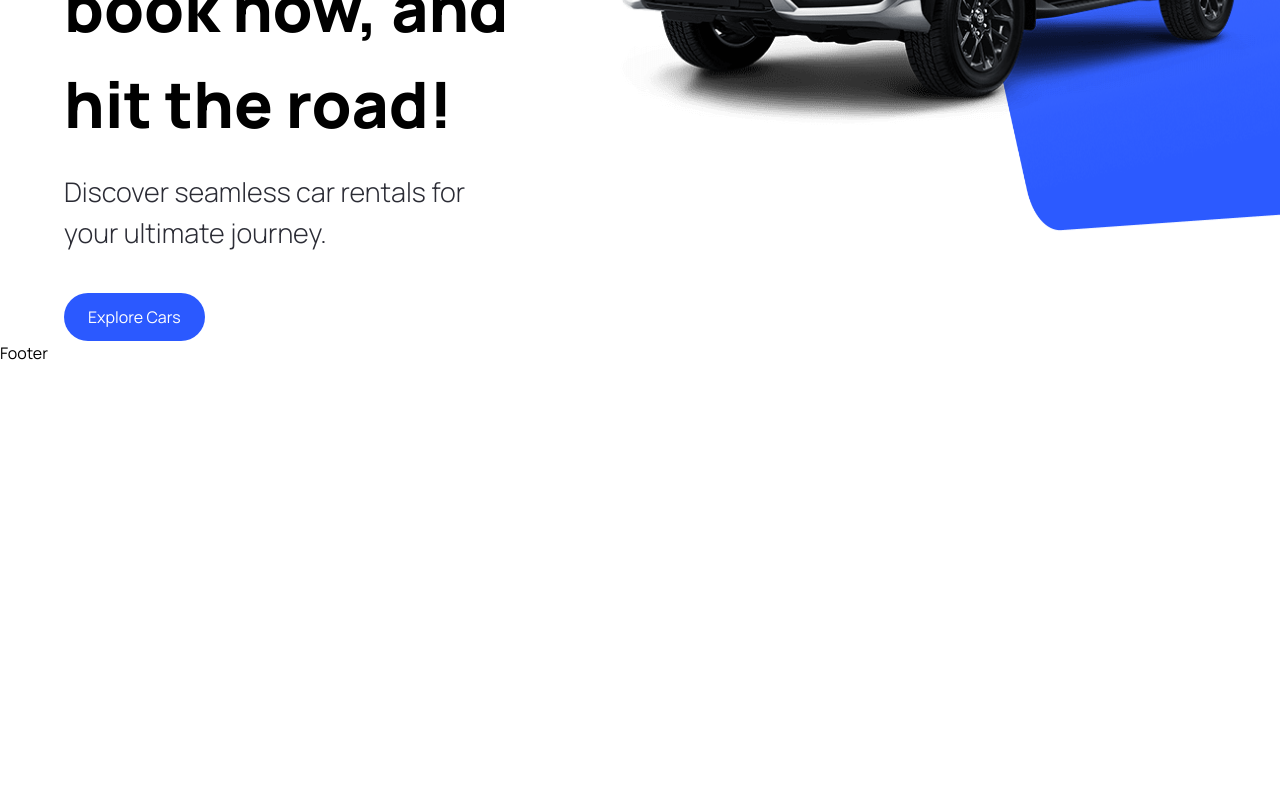
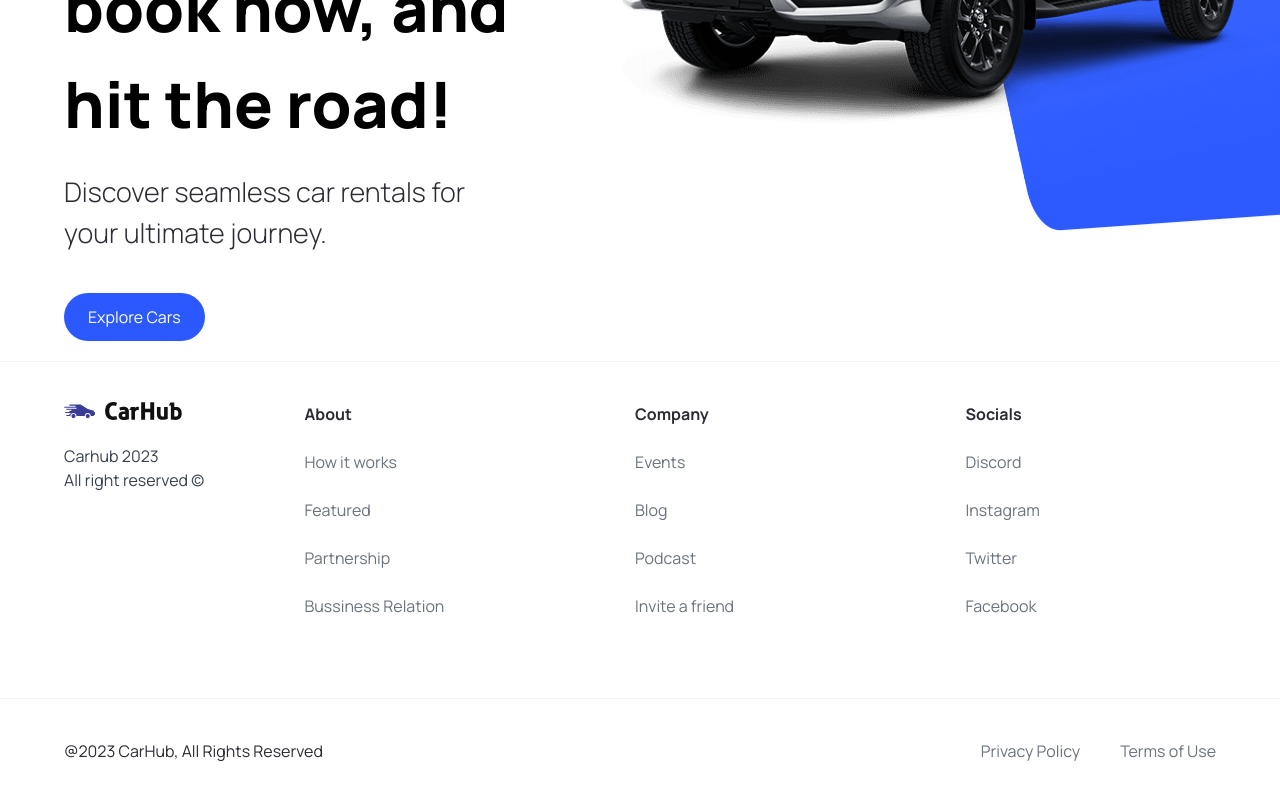
Before and after one commit to AnisBenFerhat/Car-Hub, a Next.js app: page / in a window 1280 px wide. Shown: the part 472-1272 px from the top of the page. Before the commit the page ends 837 px from the top, so only its background shows below. Built offline with nearby package versions, Linux system fonts and the light colour scheme.

Commit message:
Feat(Footer): Add Footer component
- Add Footer component with links and copyright details.
- Introduced constants for the whole project. Use the footer links
- Fix footer layout in globals

```diff
--- a/app/globals.css
+++ b/app/globals.css
@@ -1,4 +1,4 @@
-@import url("https://fonts.googleapis.com/css2?family=Manrope:wght@200;300;400;500;600;700;800&display=swap");
+@import url('https://fonts.googleapis.com/css2?family=Manrope:wght@200;300;400;500;600;700;800&display=swap');
 
 @tailwind base;
 @tailwind components;
@@ -8,7 +8,7 @@
   margin: 0;
   padding: 0;
   box-sizing: border-box;
-  font-family: "Manrope", sans-serif;
+  font-family: 'Manrope', sans-serif;
 }
 
 /* START: General styles */
@@ -170,7 +170,7 @@
 }
 
 .footer__links {
-  @apply flex-1 w-full flex md:justify-end flex-wrap max-md:mt-10 gap-20;
+  @apply flex-1 w-full flex md:justify-evenly flex-wrap max-md:mt-10 gap-20;
 }
 
 .footer__link {
--- a/components/Footer.tsx
+++ b/components/Footer.tsx
@@ -1,4 +1,44 @@
+import Image from 'next/image';
+import Link from 'next/link';
+
+import { footerLinks } from '@/constants';
+
 const Footer = () => {
-  return <div>Footer</div>;
+  return (
+    <footer className='flex flex-col text-black-100 mt-5 border-t border-gray-100'>
+      <div className='flex max-md:flex-col flex-wrap justify-between gap-5 sm:px-16 px-6 py-10'>
+        <div className='flex flex-col justify-start items-start gap-6'>
+          <Image src='/logo.svg' alt='logo' width={118} height={18} className='object-contain' />
+          <p className='text-base text-gray-700'>
+            Carhub 2023 <br />
+            All right reserved &copy;
+          </p>
+        </div>
+        <div className='footer__links'>
+          {footerLinks.map((link) => (
+            <div key={link.title} className='footer__link'>
+              <h3 className='font-bold'>{link.title}</h3>
+              {link.links.map((item) => (
+                <Link key={item.title} href={item.url} className='text-gray-500'>
+                  {item.title}
+                </Link>
+              ))}
+            </div>
+          ))}
+        </div>
+      </div>
+      <div className='flex justify-between items-center flex-wrap mt-10 border-t border-gray-100 sm:px-16 px-6 py-10'>
+        <p>@2023 CarHub, All Rights Reserved</p>
+        <div className='footer__copyrights-link'>
+          <Link href='/' className='text-gray-500'>
+            Privacy Policy
+          </Link>
+          <Link href='/' className='text-gray-500'>
+            Terms of Use
+          </Link>
+        </div>
+      </div>
+    </footer>
+  );
 };
 export default Footer;
--- /dev/null
+++ b/constants/index.ts
@@ -0,0 +1,101 @@
+export const manufacturers = [
+  "Acura",
+  "Alfa Romeo",
+  "Aston Martin",
+  "Audi",
+  "Bentley",
+  "BMW",
+  "Buick",
+  "Cadillac",
+  "Chevrolet",
+  "Chrysler",
+  "Citroen",
+  "Dodge",
+  "Ferrari",
+  "Fiat",
+  "Ford",
+  "GMC",
+  "Honda",
+  "Hyundai",
+  "Infiniti",
+  "Jaguar",
+  "Jeep",
+  "Kia",
+  "Lamborghini",
+  "Land Rover",
+  "Lexus",
+  "Lincoln",
+  "Maserati",
+  "Mazda",
+  "McLaren",
+  "Mercedes-Benz",
+  "MINI",
+  "Mitsubishi",
+  "Nissan",
+  "Porsche",
+  "Ram",
+  "Rolls-Royce",
+  "Subaru",
+  "Tesla",
+  "Toyota",
+  "Volkswagen",
+  "Volvo",
+];
+
+export const yearsOfProduction = [
+  { title: "Year", value: "" },
+  { title: "2015", value: "2015" },
+  { title: "2016", value: "2016" },
+  { title: "2017", value: "2017" },
+  { title: "2018", value: "2018" },
+  { title: "2019", value: "2019" },
+  { title: "2020", value: "2020" },
+  { title: "2021", value: "2021" },
+  { title: "2022", value: "2022" },
+  { title: "2023", value: "2023" },
+];
+
+export const fuels = [
+  {
+    title: "Fuel",
+    value: "",
+  },
+  {
+    title: "Gas",
+    value: "Gas",
+  },
+  {
+    title: "Electricity",
+    value: "Electricity",
+  },
+];
+
+export const footerLinks = [
+  {
+    title: "About",
+    links: [
+      { title: "How it works", url: "/" },
+      { title: "Featured", url: "/" },
+      { title: "Partnership", url: "/" },
+      { title: "Bussiness Relation", url: "/" },
+    ],
+  },
+  {
+    title: "Company",
+    links: [
+      { title: "Events", url: "/" },
+      { title: "Blog", url: "/" },
+      { title: "Podcast", url: "/" },
+      { title: "Invite a friend", url: "/" },
+    ],
+  },
+  {
+    title: "Socials",
+    links: [
+      { title: "Discord", url: "/" },
+      { title: "Instagram", url: "/" },
+      { title: "Twitter", url: "/" },
+      { title: "Facebook", url: "/" },
+    ],
+  },
+];
```
